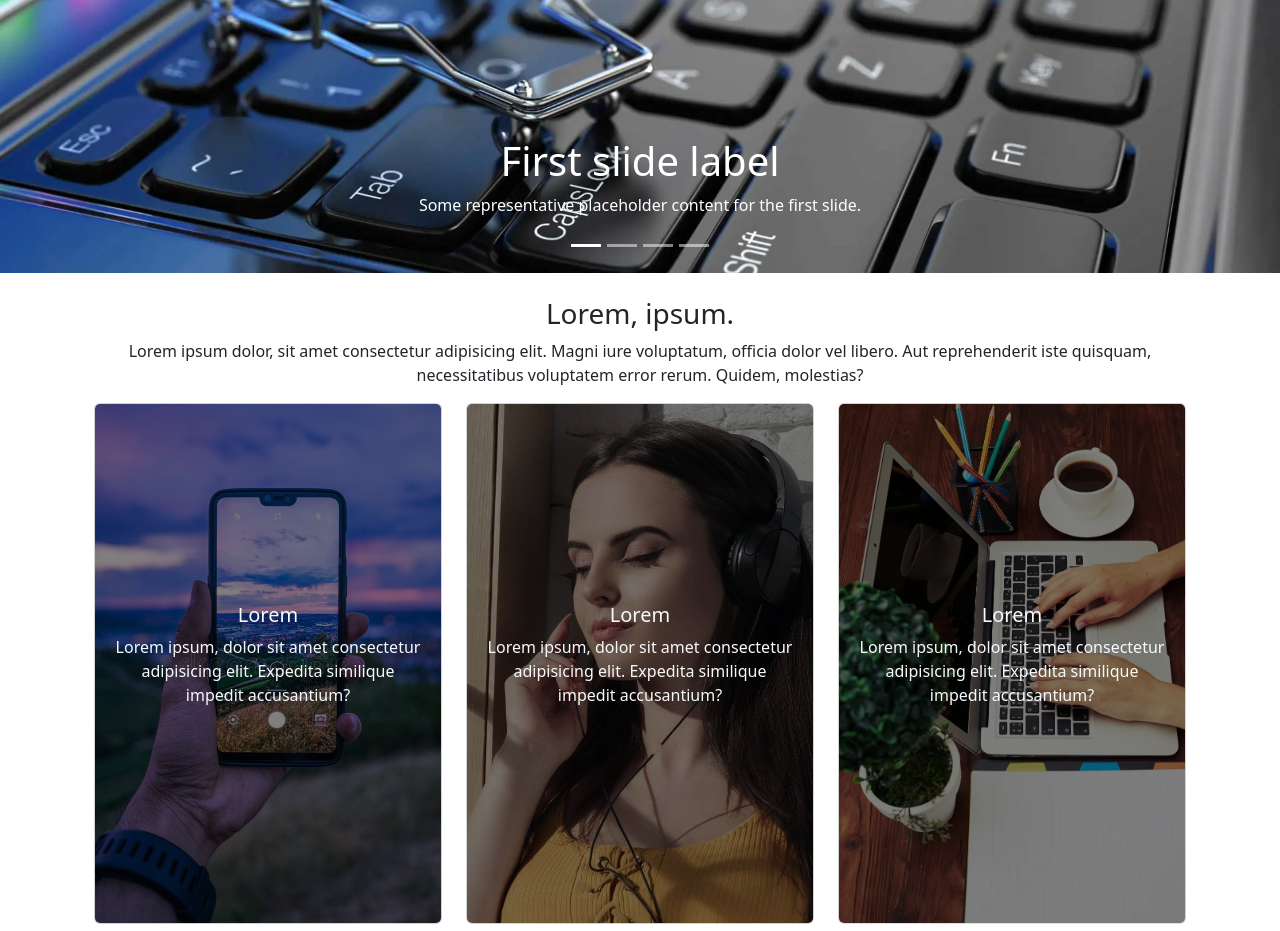
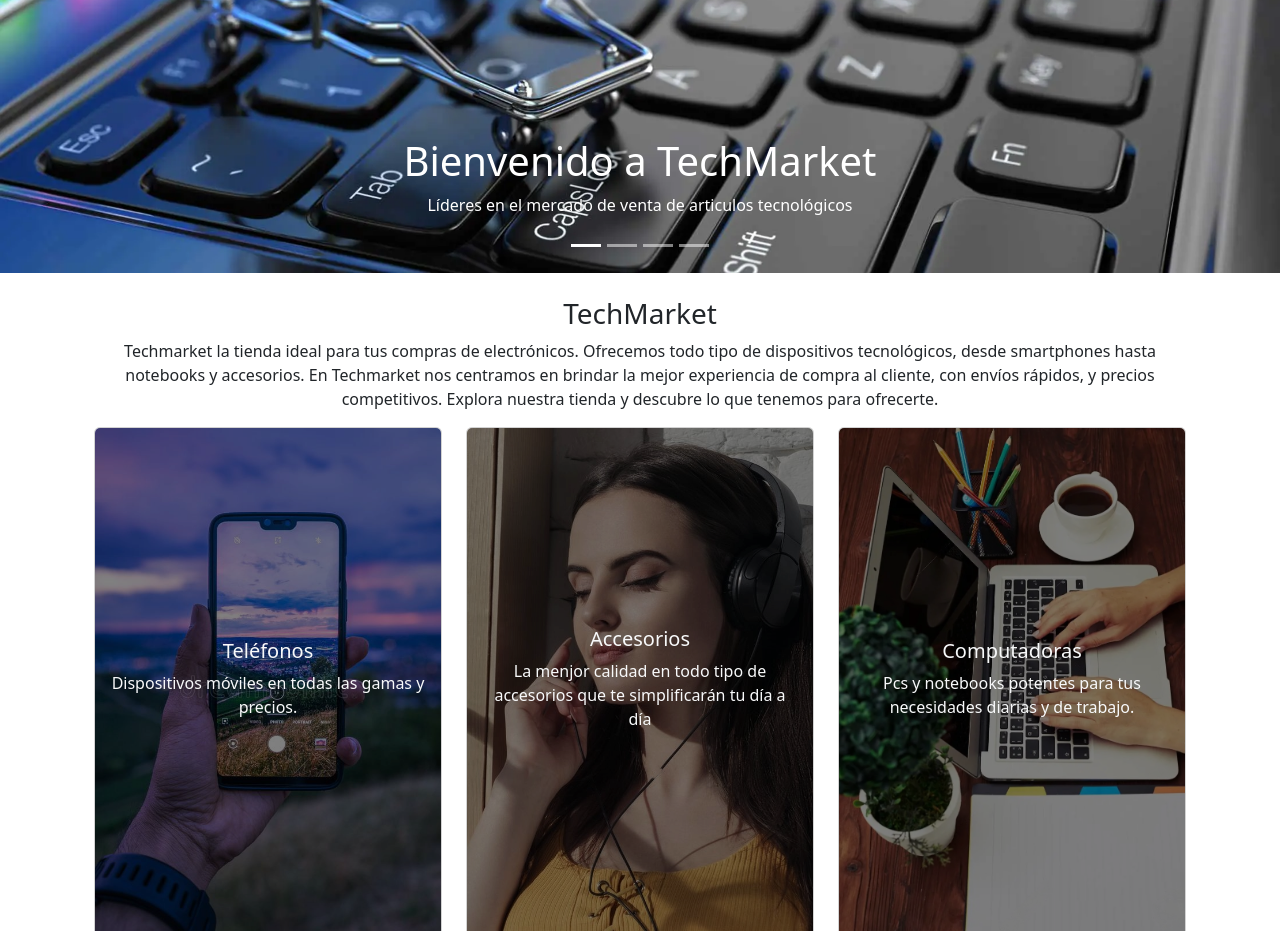
Before and after one commit to Rodrigo-Corleta/techmarket-proyecto, a plain HTML site: page index.html in a window 1280 px wide. Shown: the part 660-1591 px from the top of the page. Drawn offline with nearby package versions, Linux system fonts and the light colour scheme; some packages are replaced by stand-ins of ours; a script that the page names is missing.

Commit message:
corrigiendo detalles

```diff
--- a/comprar.js
+++ b/comprar.js
@@ -45,7 +45,6 @@
 // Acá le doy funcionalidad al botón finalizar commpra para que al apretarlo muestre dos alerts, una preguntando si desea finalizar la compra y la otra confirmando la compra en caso de que el usuario presione en el boton para continuar.
 const FinalizarCompraBtn= document.getElementById('finalizarCompra');
 FinalizarCompraBtn.addEventListener ('click',()=>{
-    formularioCompra()
     Swal.fire({
         icon: 'question',
         title: '¿Seguro que desea finalizar su compra?',
--- a/index.html
+++ b/index.html
@@ -100,29 +100,29 @@
                     <div class="carousel-item active c-item-t">
                         <img src="./assets/img/inicio/slider1.webp" class="d-block w-100" alt="...">
                         <div class="carousel-caption d-none d-md-block">
-                            <h1>First slide label</h1>
-                            <p>Some representative placeholder content for the first slide.</p>
+                            <h1>Bienvenido a TechMarket</h1>
+                            <p>Líderes en el mercado de venta de articulos tecnológicos</p>
                         </div>
                     </div>
                     <div class="carousel-item c-item-t">
                         <img src="./assets/img/inicio/samsungs23family.webp" class="d-block w-100" alt="...">
                         <div class="carousel-caption d-none d-md-block">
-                            <h5>Second slide label</h5>
-                            <p>Some representative placeholder content for the second slide.</p>
+                            <h5>Descubre la nueva familia S23</h5>
+                            <p>Los nuevos dispositivos android más potentes del mercado</p>
                         </div>
                     </div>
                     <div class="carousel-item c-item-t">
                         <img src="./assets/img/inicio/asuszenbookslider.webp" class="d-block w-100" alt="...">
                         <div class="carousel-caption d-none d-md-block">
-                            <h5>Third slide label</h5>
-                            <p>Some representative placeholder content for the third slide.</p>
+                            <h5>Notebooks de alta gama</h5>
+                            <p>Asus, computadoras ultraligeras, elegantes y con doble pantalla!</p>
                         </div>
                     </div>
                     <div class="carousel-item c-item-t">
                         <img src="./assets/img/inicio/iphoneslider.webp" class="d-block w-100" alt="...">
                         <div class="carousel-caption d-none d-md-block">
-                            <h5>Third slide label</h5>
-                            <p>Some representative placeholder content for the third slide.</p>
+                            <h5>Iphone 14: eficiencia y elegancia en tus manos</h5>
+                            <p>Potente, elegante y el líder del mercado</p>
                         </div>
                     </div>
                 </div>
@@ -139,15 +139,15 @@
         <section class="container p-4 0 4 0">
             <div class="row">
                 <div class="col-12 text-center">
-                    <h3>Lorem, ipsum.</h3>
-                    <p>Lorem ipsum dolor, sit amet consectetur adipisicing elit. Magni iure voluptatum, officia dolor vel libero. Aut reprehenderit iste quisquam, necessitatibus voluptatem error rerum. Quidem, molestias?</p>
+                    <h3>TechMarket</h3>
+                    <p>Techmarket la tienda ideal para tus compras de electrónicos. Ofrecemos todo tipo de dispositivos tecnológicos, desde smartphones hasta notebooks y accesorios. En Techmarket nos centramos en brindar la mejor experiencia de compra al cliente, con envíos rápidos, y precios competitivos. Explora nuestra tienda y descubre lo que tenemos para ofrecerte.</p>
                 </div>
                 <article class="col-4 carta_efecto">
                     <div class="card">
                         <img src="./assets/img/inicio/imgcartainicio.webp" alt="" class="card-img carta_img_opacidad">
                         <div class="card-img-overlay text-light d-flex flex-column justify-content-center text text-center">
-                            <h5>Lorem</h5>
-                            <p>Lorem ipsum, dolor sit amet consectetur adipisicing elit. Expedita similique impedit accusantium?</p>
+                            <h5>Teléfonos</h5>
+                            <p>Dispositivos móviles en todas las gamas y precios.</p>
                         </div>
                     </div>
                 </article>
@@ -155,8 +155,8 @@
                     <div class="card">
                         <img src="./assets/img/inicio/imgcartainicioaccesorios.webp" alt="" class="card-img carta_img_opacidad">
                         <div class="card-img-overlay text-light d-flex flex-column justify-content-center text text-center">
-                            <h5>Lorem</h5>
-                            <p>Lorem ipsum, dolor sit amet consectetur adipisicing elit. Expedita similique impedit accusantium?</p>
+                            <h5>Accesorios</h5>
+                            <p>La menjor calidad en todo tipo de accesorios que te simplificarán tu día a día</p>
                         </div>
                     </div>
                 </article>
@@ -164,8 +164,8 @@
                     <div class="card">
                         <img src="./assets/img/inicio/imgcartapc.webp" alt="" class="card-img carta_img_opacidad">
                         <div class="card-img-overlay text-light d-flex flex-column justify-content-center text text-center">
-                            <h5>Lorem</h5>
-                            <p>Lorem ipsum, dolor sit amet consectetur adipisicing elit. Expedita similique impedit accusantium?</p>
+                            <h5>Computadoras</h5>
+                            <p>Pcs y notebooks potentes para tus necesidades diarias y de trabajo.</p>
                         </div>
                     </div>
                 </article>
```
Also changed, not shown: pages/comprar.html (+1 -1 lines).
